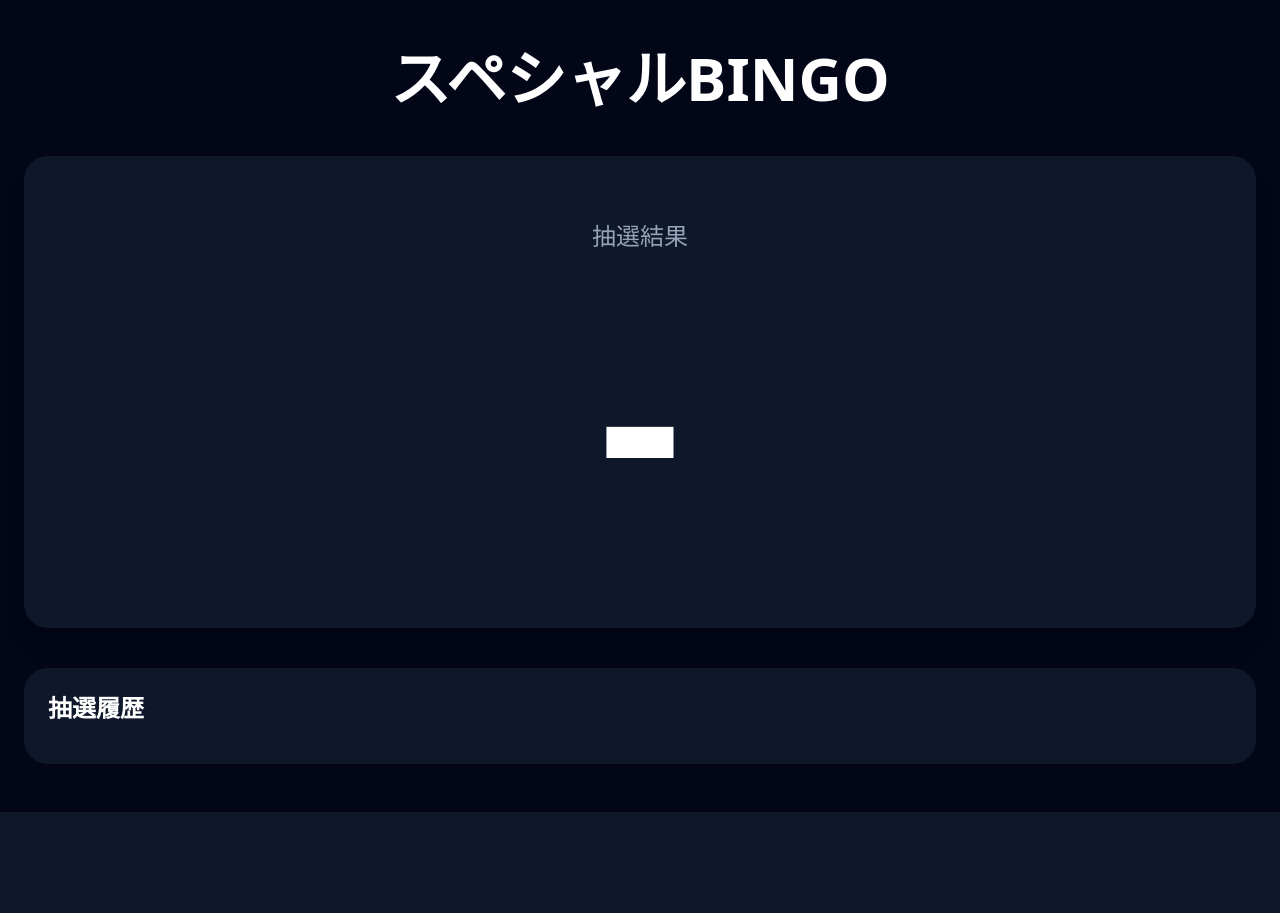
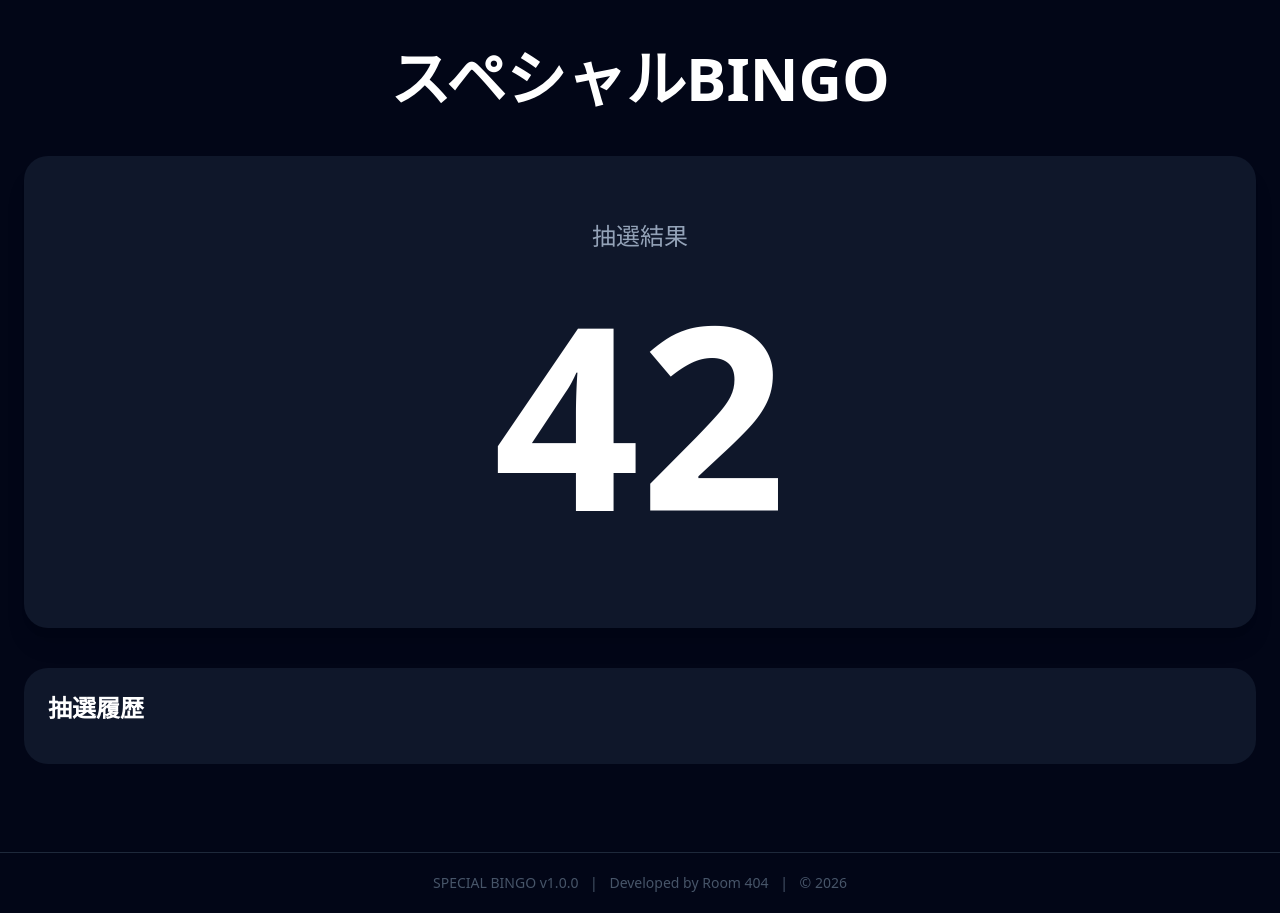
Before and after one commit to KITASHA/BINGO, a FastAPI app: page /display in a window 1280 px wide. Before the commit the page ends 812 px from the top, so only its background shows below. Run offline with FastAPI, Linux system fonts and the light colour scheme; data that the repository does not hold is empty.

Commit message:
バージョン情報

```diff
--- a/main.py
+++ b/main.py
@@ -30,6 +30,9 @@ from import_quizzes import (
 )
 from init_db import init_db
 from state import state
+
+APP_NAME = "SPECIAL BINGO"
+APP_VERSION = "1.0.0"
 
 
 # =========================
@@ -164,6 +167,8 @@ app = FastAPI()
 templates = Jinja2Templates(
     directory=resource_path("templates")
 )
+templates.env.globals["app_name"] = APP_NAME
+templates.env.globals["app_version"] = APP_VERSION
 
 # 最初から同梱されている画像・CSS・JavaScript
 app.mount(
--- a/templates/display.html
+++ b/templates/display.html
@@ -138,4 +138,11 @@
 
    <script src="/static/js/display.js"></script>
 </body>
+<footer class="text-center text-slate-600 text-sm py-5 border-t border-slate-800 mt-10">
+    {{ app_name }} v{{ app_version }}
+    <span class="mx-2">|</span>
+    Developed by Room 404
+    <span class="mx-2">|</span>
+    © 2026
+</footer>
 </html>
```
Also changed, not shown: templates/admin_quizzes.html (+7 -0 lines), templates/controller.html (+7 -0 lines), templates/edit_quiz.html (+7 -0 lines), templates/new_quiz.html (+7 -0 lines).
